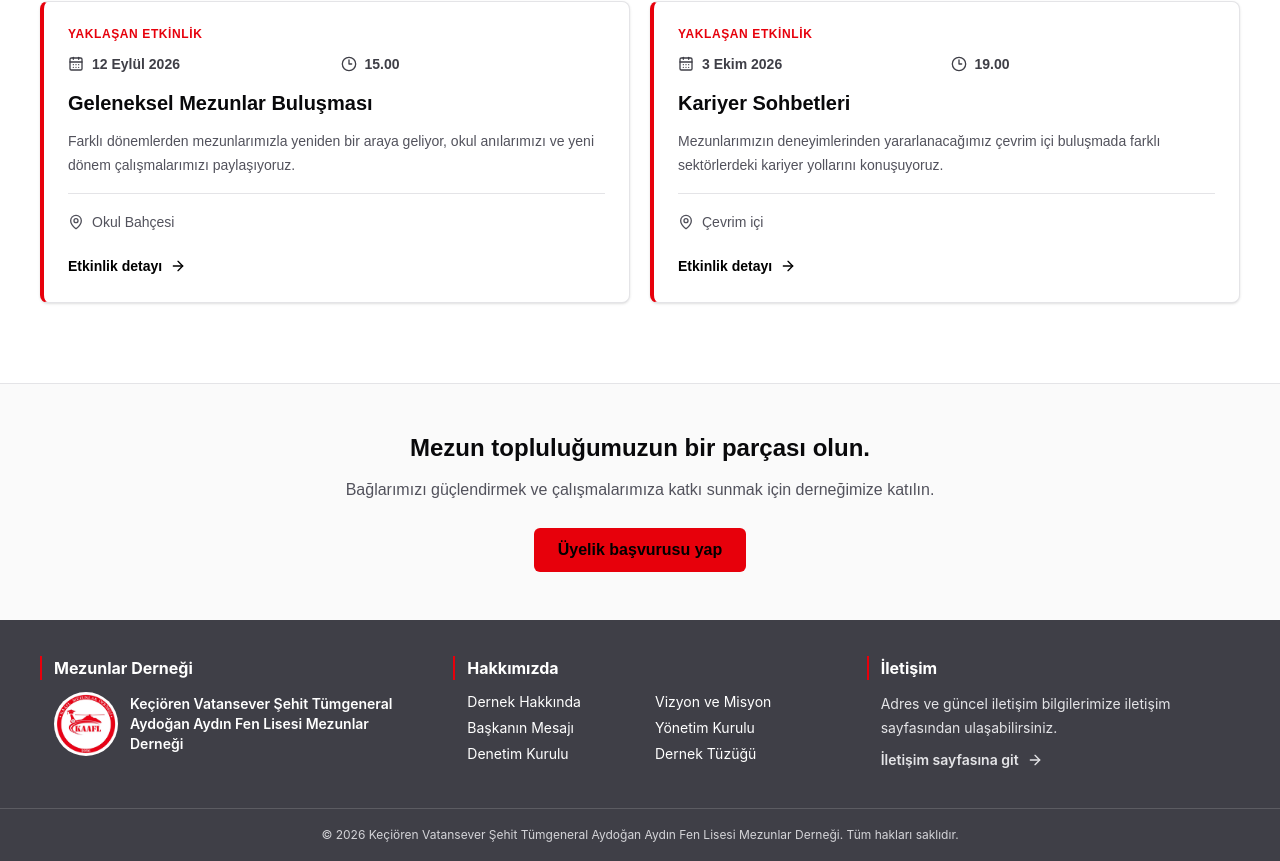
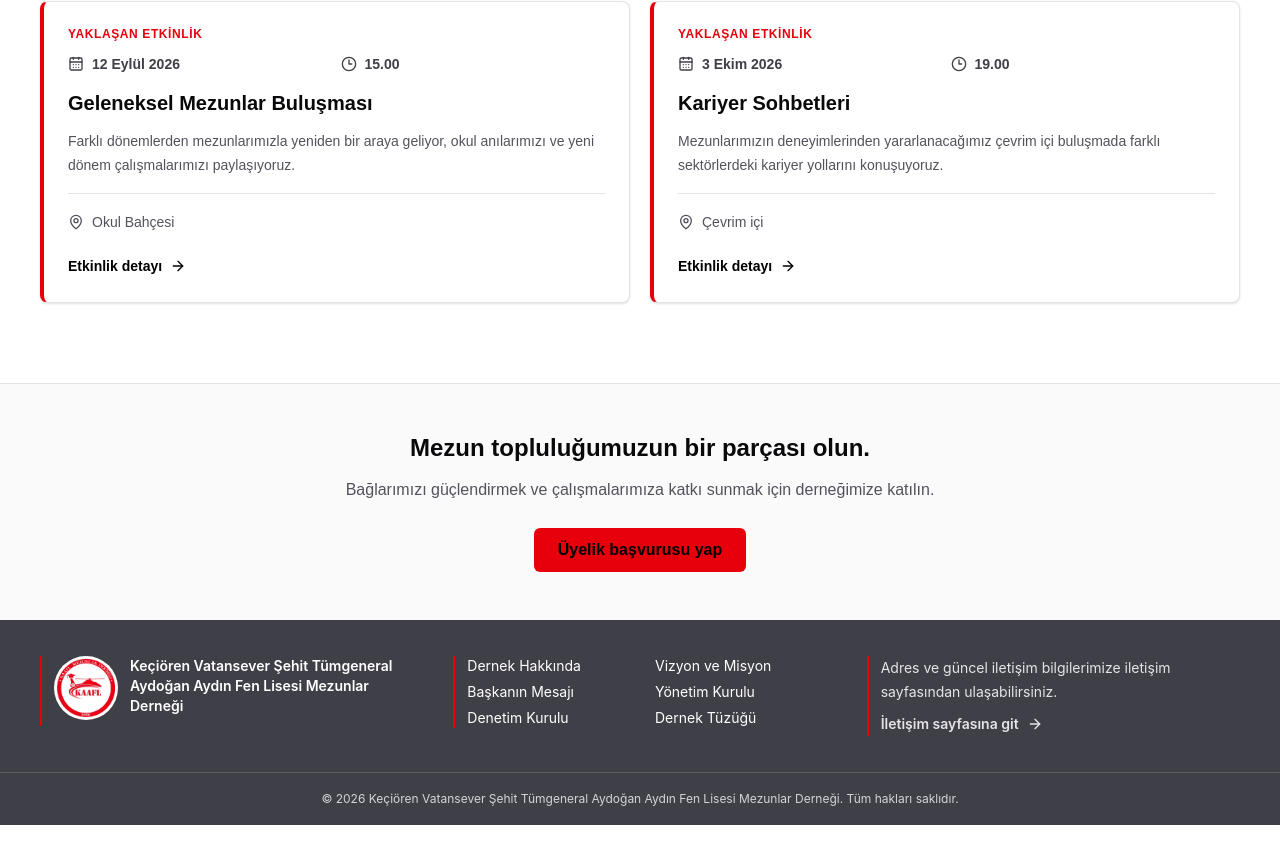
Before and after one commit to pclelif/mezun-dernegi, a Next.js app: page / in a window 1280 px wide. Shown: the part 1441-2302 px from the top of the page. After the commit the page ends 2266 px from the top, so only its background shows below. Built offline with nearby package versions, Linux system fonts and the light colour scheme.

Commit message:
style: align footer content columns

```diff
--- a/src/components/layout/footer.tsx
+++ b/src/components/layout/footer.tsx
@@ -5,33 +5,27 @@ import { corporateNavigation } from "@/config/navigation";
 import { associationName } from "@/config/site";
 
 const footerLinkClass = "rounded-sm text-zinc-200 transition-colors hover:text-red-400 focus-visible:outline-2 focus-visible:outline-offset-4 focus-visible:outline-white";
-const footerHeadingClass = "mb-3 border-l-2 border-red-600 pl-3 text-base font-bold leading-6 text-white";
-const footerContentClass = "pl-[0.875rem]";
+const footerPanelClass = "border-l-2 border-red-600 pl-3";
 
 export function Footer() {
   return (
     <footer className="bg-zinc-700 font-sans text-white">
       <div className="mx-auto grid w-[min(100%-2rem,75rem)] items-start gap-10 py-9 md:w-[min(100%-4rem,75rem)] md:grid-cols-2 lg:grid-cols-3">
-        <div>
-          <h2 className={footerHeadingClass}>Mezunlar Derneği</h2>
-          <div className={footerContentClass}>
-            <Link href="/" className="inline-flex items-center gap-3 rounded-sm focus-visible:outline-2 focus-visible:outline-offset-4 focus-visible:outline-white" aria-label={`${associationName} ana sayfa`}>
-              <Image src="/kaafl-logo-v2.jpg" alt="" width={64} height={64} className="size-16 shrink-0 rounded-full bg-white object-cover" />
-              <span className="max-w-xs text-sm font-semibold leading-5">{associationName}</span>
-            </Link>
-          </div>
+        <div className={footerPanelClass}>
+          <Link href="/" className="inline-flex items-start gap-3 rounded-sm focus-visible:outline-2 focus-visible:outline-offset-4 focus-visible:outline-white" aria-label={`${associationName} ana sayfa`}>
+            <Image src="/kaafl-logo-v2.jpg" alt="" width={64} height={64} className="size-16 shrink-0 rounded-full bg-white object-cover" />
+            <span className="max-w-xs text-sm font-semibold leading-5">{associationName}</span>
+          </Link>
         </div>
 
-        <div>
-          <h2 className={footerHeadingClass}>Hakkımızda</h2>
-          <ul className={`${footerContentClass} grid grid-cols-2 gap-x-4 gap-y-1.5 text-sm leading-5`}>
+        <div className={footerPanelClass}>
+          <ul className="grid grid-cols-2 gap-x-4 gap-y-1.5 text-sm leading-5">
             {corporateNavigation.map((item) => <li key={item.href}><Link className={footerLinkClass} href={item.href}>{item.label}</Link></li>)}
           </ul>
         </div>
 
-        <div>
-          <h2 className={footerHeadingClass}>İletişim</h2>
-          <div className={`${footerContentClass} text-sm leading-6 text-zinc-200`}>
+        <div className={footerPanelClass}>
+          <div className="text-sm leading-6 text-zinc-200">
             <p>Adres ve güncel iletişim bilgilerimize iletişim sayfasından ulaşabilirsiniz.</p>
             <Link href="/iletisim" className="mt-2 inline-flex items-center gap-2 rounded-sm font-semibold text-white hover:text-red-400 focus-visible:outline-2 focus-visible:outline-offset-4 focus-visible:outline-white">İletişim sayfasına git <ArrowRight className="size-4 shrink-0" aria-hidden="true" /></Link>
           </div>
```
